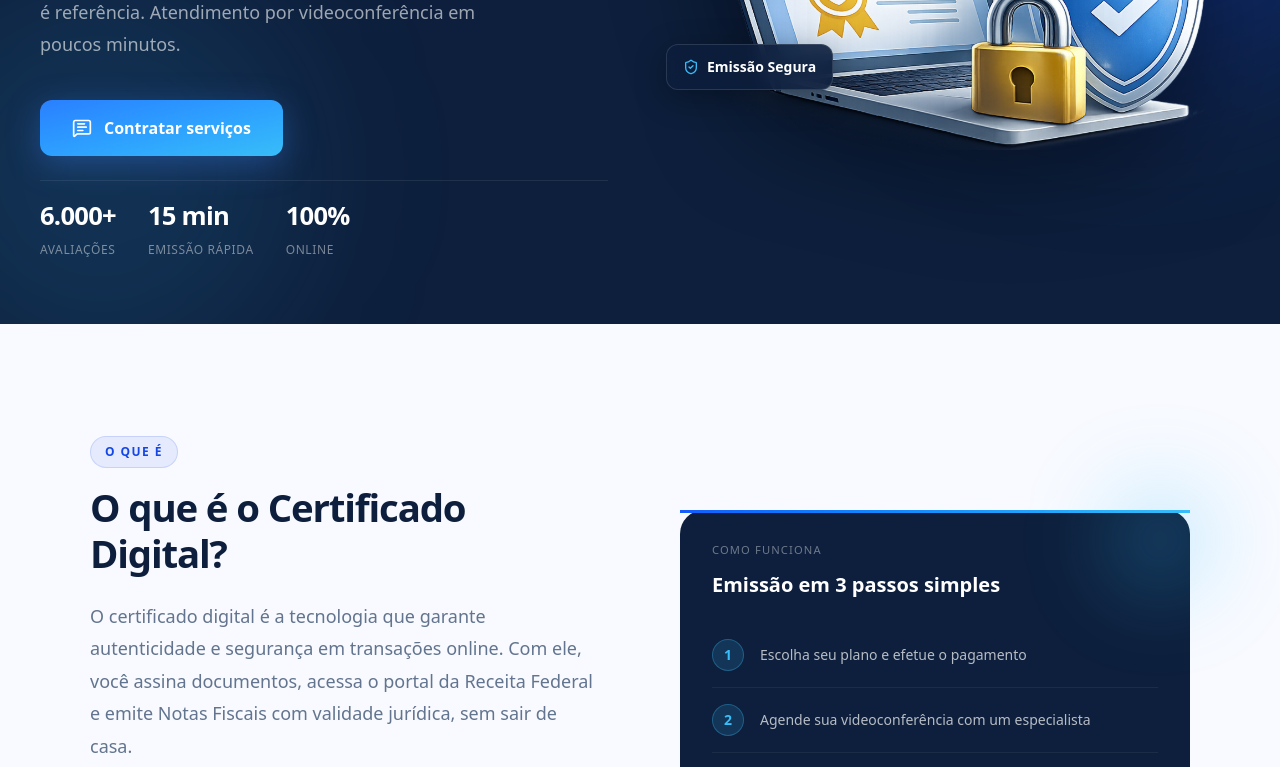
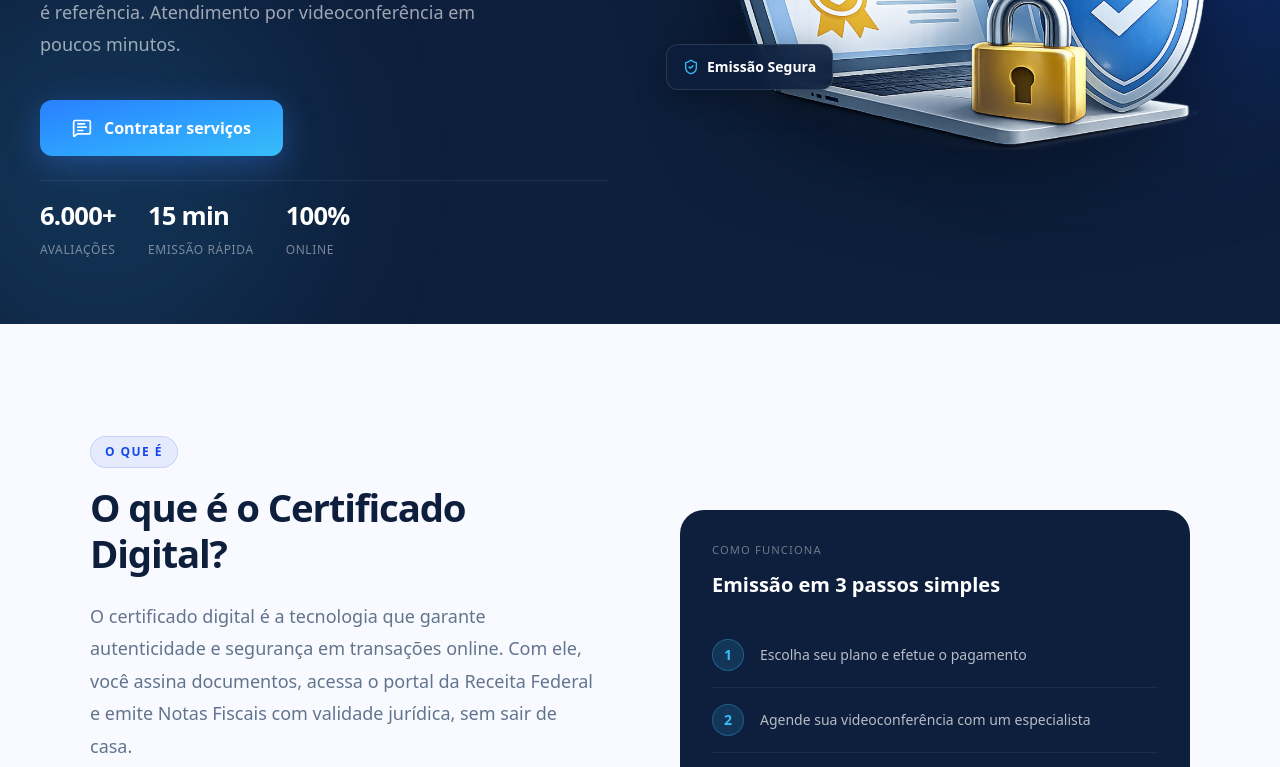
Before and after one commit to jpmacielprado/Landing_MPrime, a React (Vite) app: page / in a window 1280 px wide. Shown: the part 409-1176 px from the top of the page. Built offline with nearby package versions, Linux system fonts and the light colour scheme.

Commit message:
mudanças about

```diff
--- a/src/components/About.tsx
+++ b/src/components/About.tsx
@@ -9,9 +9,9 @@ const steps = [
 ];
 
 const checkItems = [
-  { bold: 'Autenticidade garantida',          rest: ' para seus documentos.' },
+  { bold: 'Autenticidade garantida', rest: ' para seus documentos.' },
   { bold: 'Acesse o portal da Receita Federal', rest: ' com seu Certificado.' },
-  { bold: 'Emita Notas Fiscais',               rest: ' com valor jurídico, de qualquer lugar.' },
+  { bold: 'Emita Notas Fiscais', rest: ' com valor jurídico, de qualquer lugar.' },
 ];
 
 const About: React.FC = () => {
@@ -53,11 +53,6 @@ const About: React.FC = () => {
         {/* Right: steps card */}
         <ScrollAnimation delay={2} className="flex justify-center">
           <div className="relative bg-[#0d1f3c] rounded-3xl p-8 w-full max-w-85overflow-hidden">
-            {/* Top accent bar */}
-            <div className="absolute top-0 left-0 right-0 h-0.75 bg-linear-to-r from-blue-600 to-[#38bdf8]" />
-
-            {/* Glow blob */}
-            <div className="absolute -top-7.5 -right-7.5 w-30 h-30 rounded-full bg-[#38bdf8]/20 blur-2xl" />
 
             <p className="text-[0.7rem] tracking-widest uppercase text-white/40 mb-3">
               Como funciona
@@ -70,9 +65,8 @@ const About: React.FC = () => {
               {steps.map(({ num, text }, i) => (
                 <div
                   key={num}
-                  className={`flex items-center gap-4 py-4 text-sm text-white/70 ${
-                    i < steps.length - 1 ? 'border-b border-white/6' : ''
-                  }`}
+                  className={`flex items-center gap-4 py-4 text-sm text-white/70 ${i < steps.length - 1 ? 'border-b border-white/6' : ''
+                    }`}
                 >
                   <div className="w-8 h-8 rounded-full bg-[#38bdf8]/15 border border-[#38bdf8]/30 flex items-center justify-center font-sora font-bold text-sm text-[#38bdf8] shrink-0">
                     {num}
```
